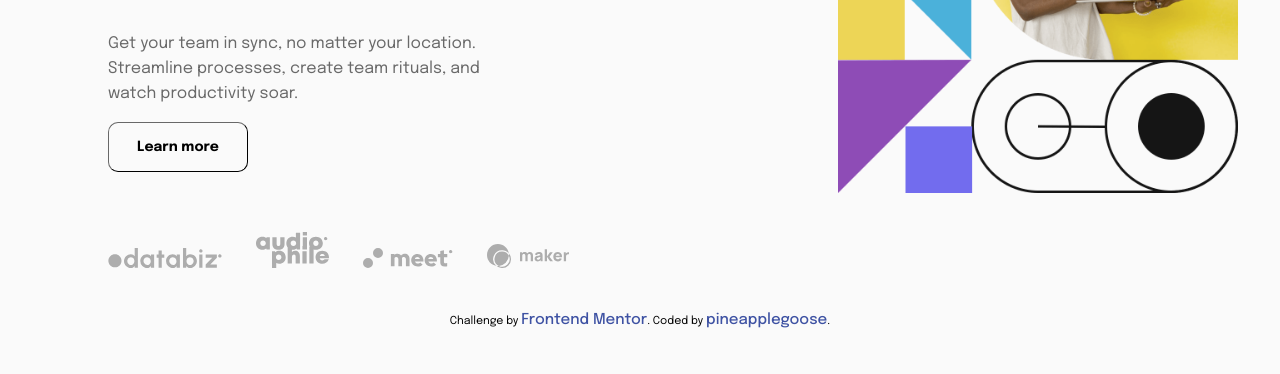
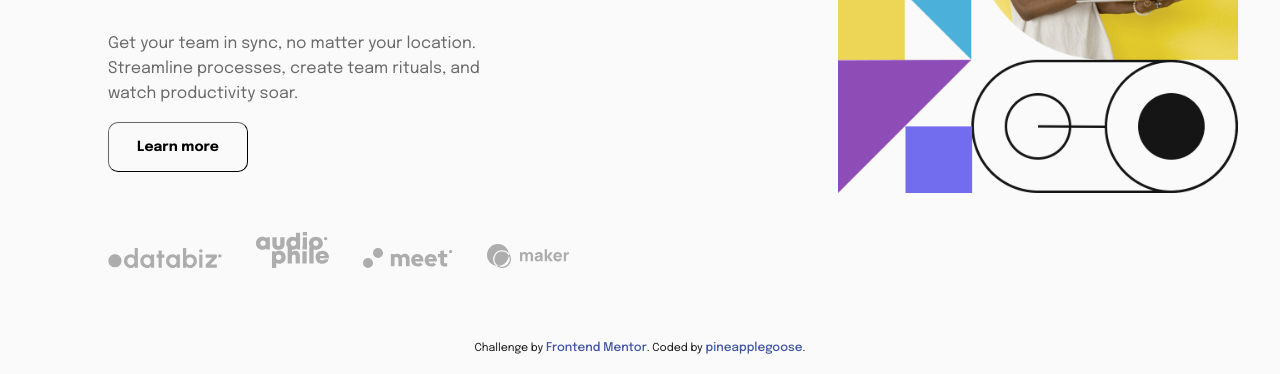
Before and after one commit to pineapplegoose/landingpagehe, a plain HTML site: page index.html in a window 1280 px wide. Shown: the part 438-812 px from the top of the page. Drawn offline with Linux system fonts and the light colour scheme.

Commit message:
Update isdn.css

```diff
--- a/isdn.css
+++ b/isdn.css
@@ -203,6 +203,12 @@ button{
 #menu{
     display: none;
 }
+.attribution, .attribution a{
+    margin-top: 30px;
+    margin-bottom: 20px;
+    font-size: 12px;
+    color: hsl(0, 0%, 8%);
+}
 @media screen and (max-width:800px){
     html{
         width: 98%;
```
